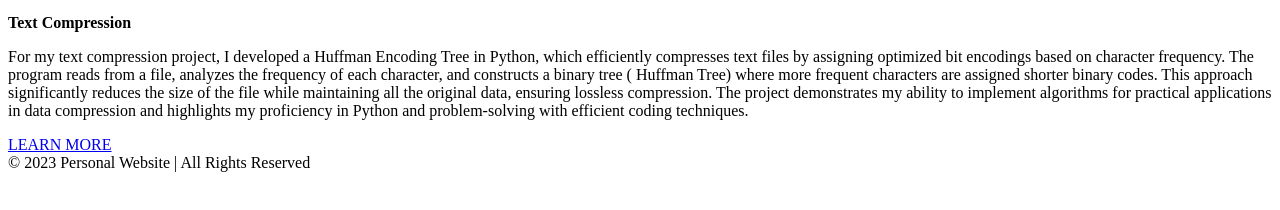
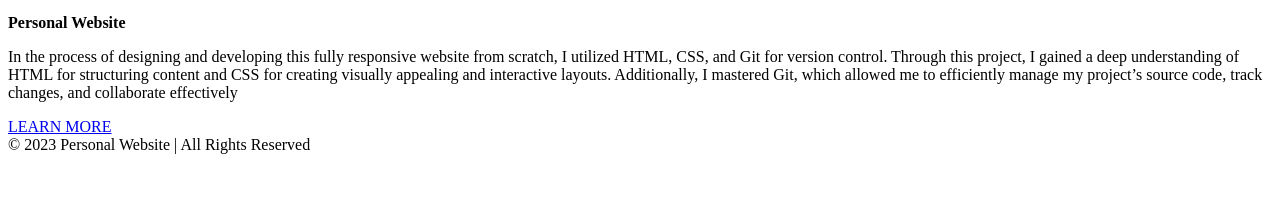
Before and after one commit to Firazaba0369/Firazaba0369.github.io, a plain HTML site: page portfolio.html in a window 1280 px wide. Shown: the part 362-572 px from the top of the page. Drawn offline with Linux system fonts and the light colour scheme; files whose address does not match are found by name.

Commit message:
feat: change prooject in porfolio.html to showcase Personal Website

```diff
--- a/portfolio.html
+++ b/portfolio.html
@@ -21,15 +21,13 @@
                     <img src = "C:\Users\Firazaba0369\Firazaba0369.github.io\Images\Personal-Website-img.png" width = 20% height = 20%>
                 </a>
                 <div class = "project-details">
-                    <p class = "project-name" ><strong>Text Compression</strong></p>
-                    <p class = "project-description">For my text compression project, I developed a Huffman Encoding Tree in Python,
-                         which efficiently compresses text files by assigning optimized bit encodings based on character frequency.
-                         The program reads from a file, analyzes the frequency of each character, and constructs a binary tree (
-                        Huffman Tree) where more frequent characters are assigned shorter binary codes. This approach significantly
-                         reduces the size of the file while maintaining all the original data, ensuring lossless compression. The
-                         project demonstrates my ability to implement algorithms for practical applications in data compression and
-                         highlights my proficiency in Python and problem-solving with efficient coding techniques.
-                        </p>
+                    <p class = "project-name" ><strong>Personal Website</strong></p>
+                    <p class = "project-description">In the process of designing and developing this fully
+                         responsive website from scratch, I utilized HTML, CSS, and Git for version control.
+                          Through this project, I gained a deep understanding of HTML for structuring content
+                          and CSS for creating visually appealing and interactive layouts. Additionally, I
+                          mastered Git, which allowed me to efficiently manage my project’s source code, track
+                           changes, and collaborate effectively</p>
                         <a href = "index.html">LEARN MORE</a>
                 </div>
             </div>
```
